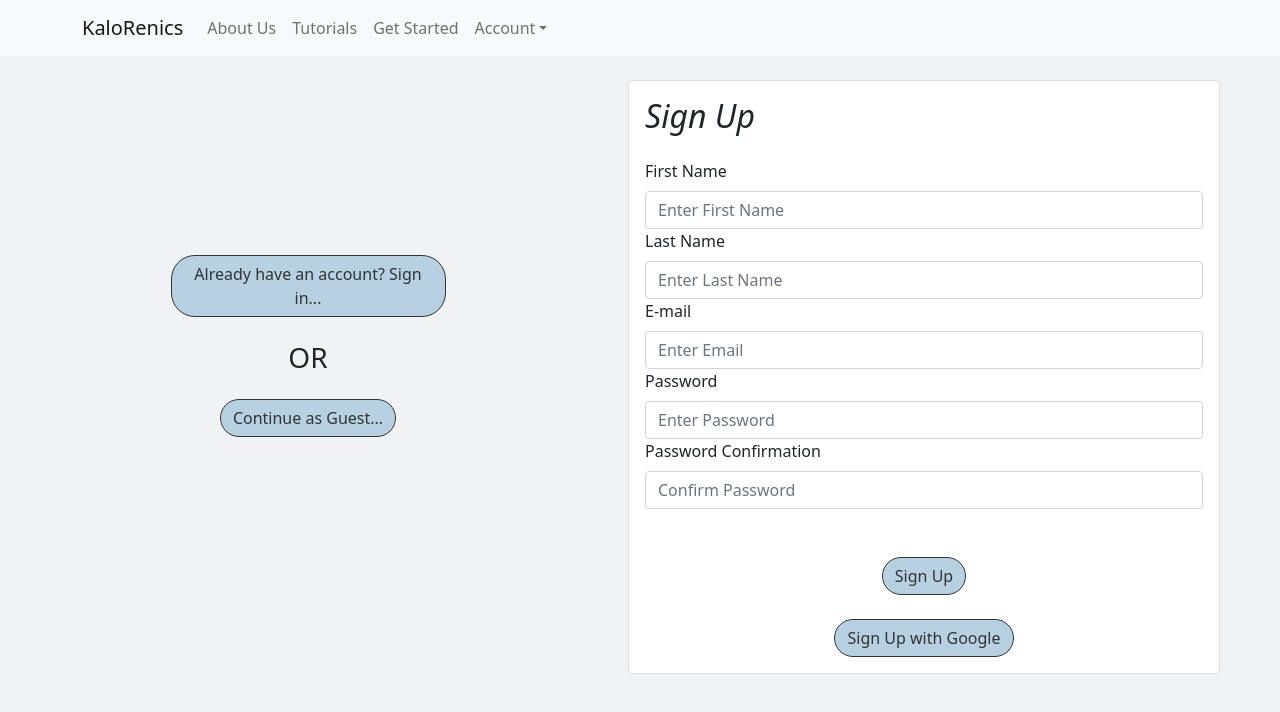
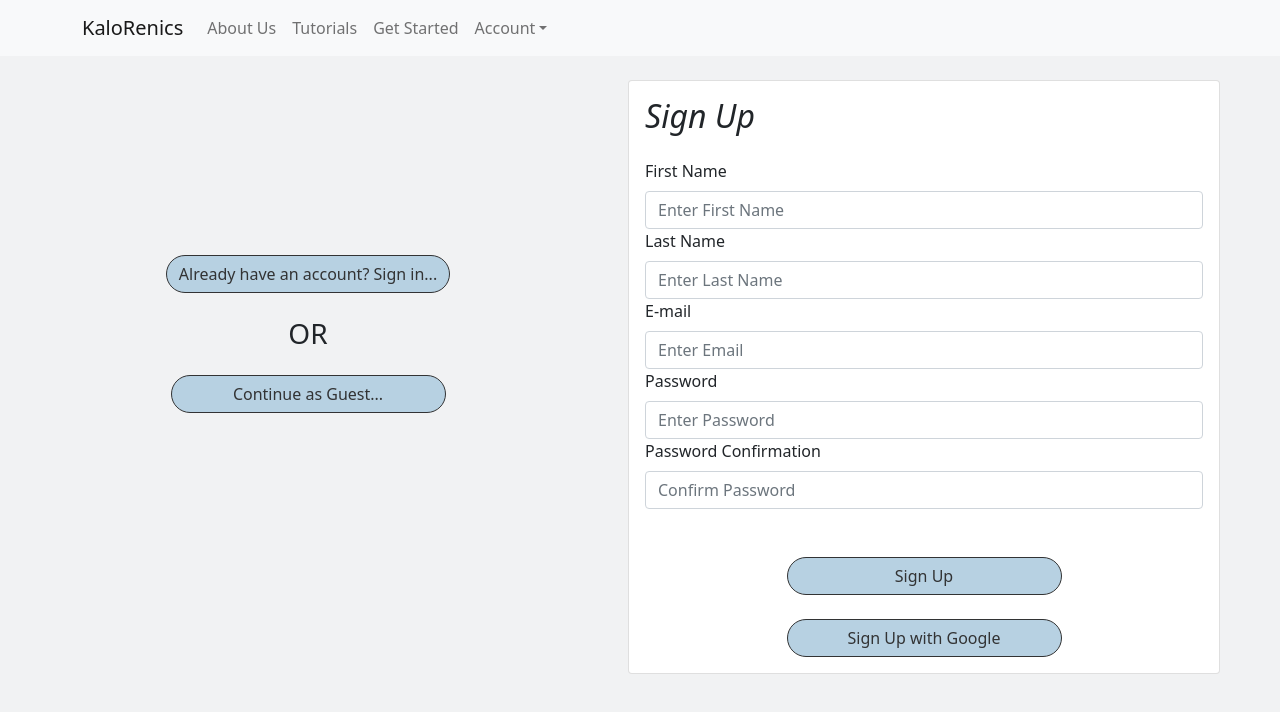
Before and after one commit to NickRieder/FitnessGen, a React (Create React App) app in the folder fitness-generator/: page /sign-up in a window 1280 px wide. Shown: the top 712 px of the page. Built offline with nearby package versions, Linux system fonts and the light colour scheme; no server answers.

Commit message:
Button Style

```diff
--- a/fitness-generator/src/SignUp.js
+++ b/fitness-generator/src/SignUp.js
@@ -99,7 +99,7 @@ export default function SignUp() {
     }
 
     const buttonStyle = {
-        maxWidth: '275px',
+        minWidth: '275px',
         backgroundColor:'#B7D1E2',
         borderColor:'#323334',
         color:'#323334',
```
